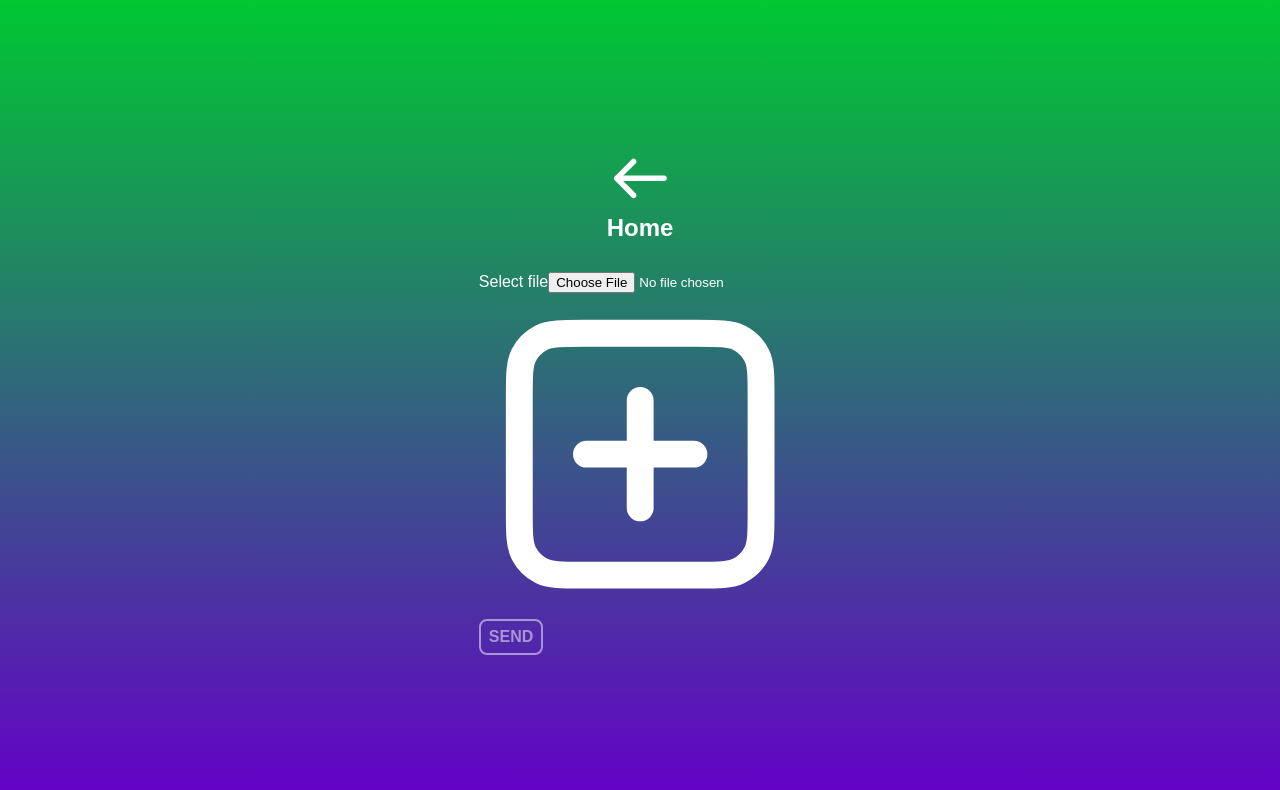
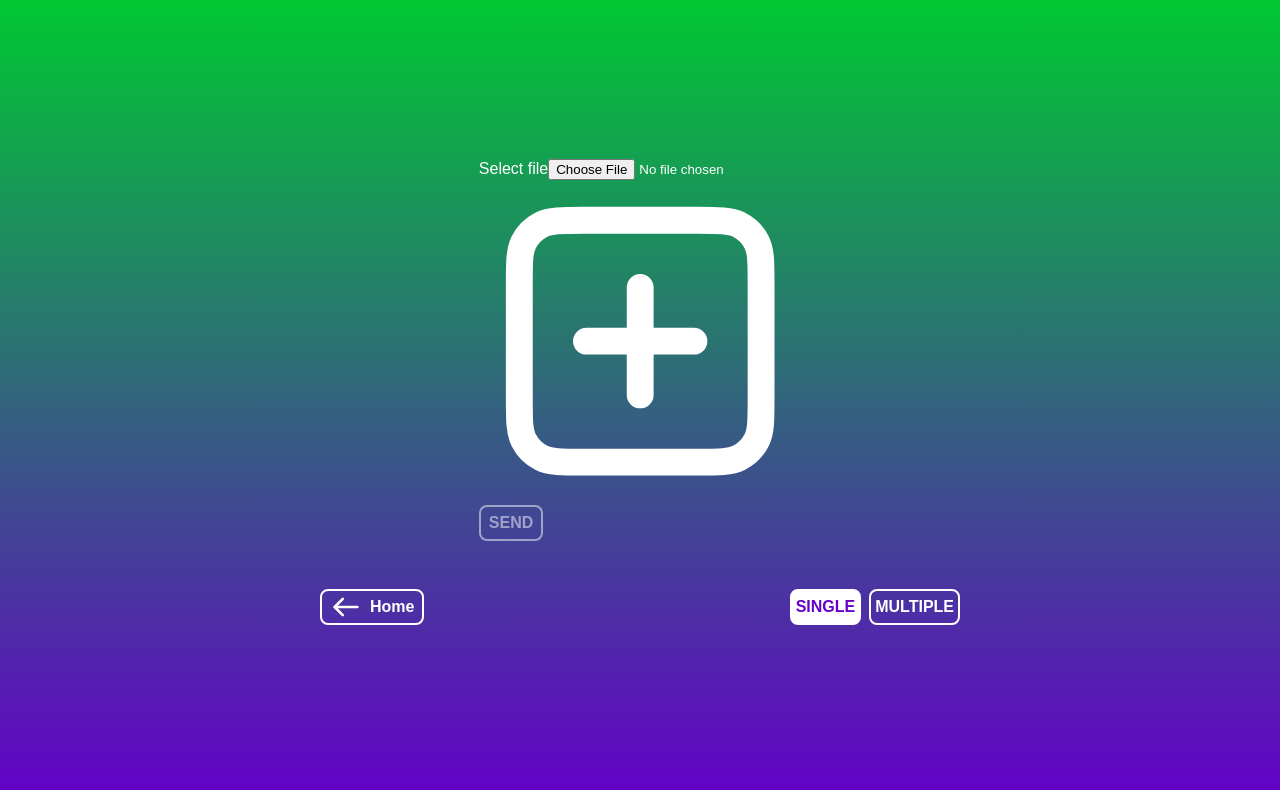
Before and after one commit to gizinski-jacek/qr-file-share, a React (Create React App) app: page /code/1 in a window 1280 px wide. Shown: the top 790 px of the page. Built offline with nearby package versions, Linux system fonts and the light colour scheme; no server answers.

Commit message:
Fixing svg properties.
Adding state and handlers to toggle between uploading single or multiple files.
Using outlet context to pass value to child components

```diff
--- a/src/components/Overlay.tsx
+++ b/src/components/Overlay.tsx
@@ -1,9 +1,22 @@
-import { NavLink, Outlet } from 'react-router-dom';
-import '../App.scss';
+import '../styles/Overlay.scss';
+import { useState } from 'react';
+import { NavLink, Outlet, useOutletContext } from 'react-router-dom';
+
+interface ContextType {
+	singleMode: boolean;
+}
 
 const Overlay = () => {
+	const [singleMode, setSingleMode] = useState<boolean>(true);
+
+	const setSingle = () => setSingleMode(true);
+
+	const setMultiple = () => setSingleMode(false);
+
 	return (
 		<>
+			<Outlet context={{ mode: singleMode }} />
+			<div className='overlay'>
 				<NavLink className='home-link' to=''>
 					<div className='arrow-icon' aria-label='home page link'>
 						<svg
@@ -14,24 +27,44 @@ const Overlay = () => {
 							<path
 								d='M9.57 5.93018L3.5 12.0002L9.57 18.0702'
 								stroke='#fff'
-							stroke-width='2'
-							stroke-linecap='round'
-							stroke-linejoin='round'
+								strokeWidth='2'
+								strokeLinecap='round'
+								strokeLinejoin='round'
 							/>
 							<path
 								d='M20.4999 12H3.66992'
 								stroke='#fff'
-							stroke-width='2'
-							stroke-linecap='round'
-							stroke-linejoin='round'
+								strokeWidth='2'
+								strokeLinecap='round'
+								strokeLinejoin='round'
 							/>
 						</svg>
 					</div>
 					Home
 				</NavLink>
-			<Outlet />
+				<div className='modes'>
+					<button
+						className={singleMode ? 'active' : ''}
+						type='button'
+						onClick={setSingle}
+					>
+						Single
+					</button>
+					<button
+						className={!singleMode ? 'active' : ''}
+						type='button'
+						onClick={setMultiple}
+					>
+						Multiple
+					</button>
+				</div>
+			</div>
 		</>
 	);
 };
 
+export function useSingleMode() {
+	return useOutletContext<ContextType>();
+}
+
 export default Overlay;
```
Lines whose indentation alone changed are shown as unchanged.
